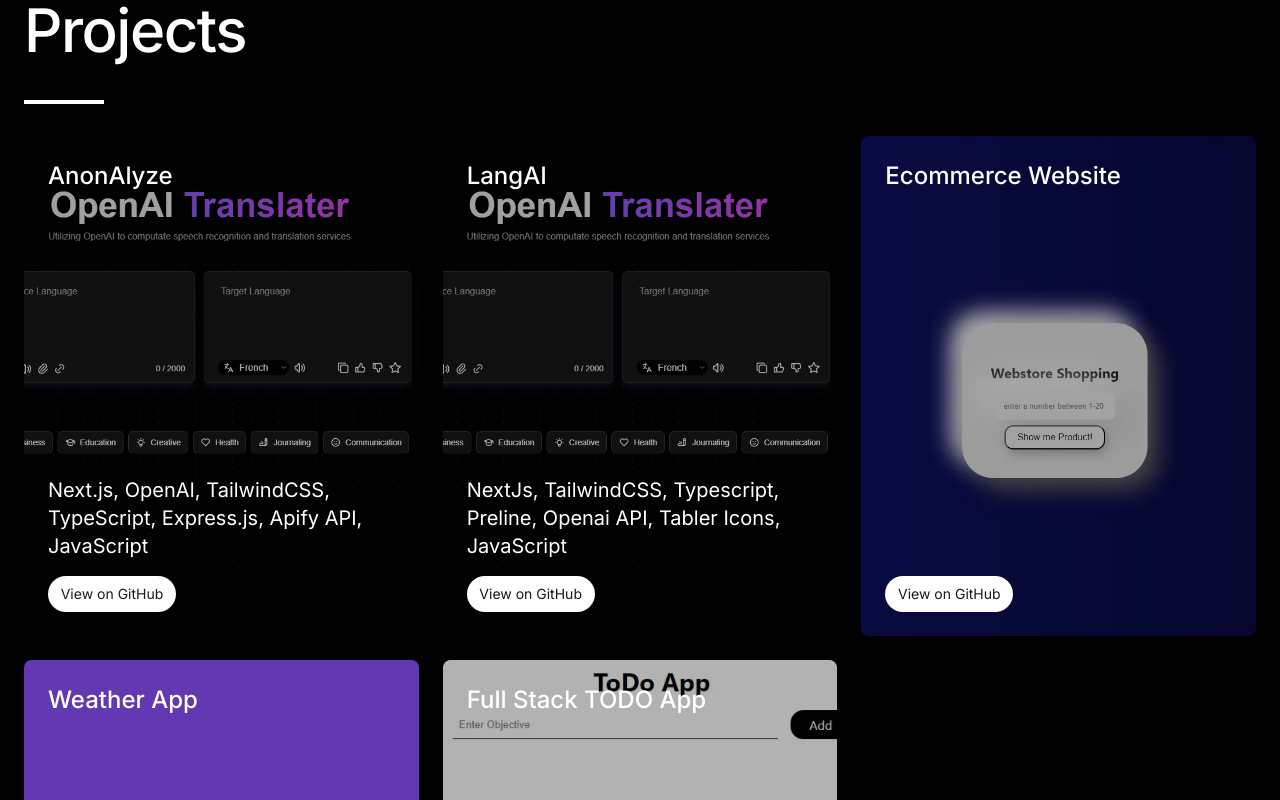
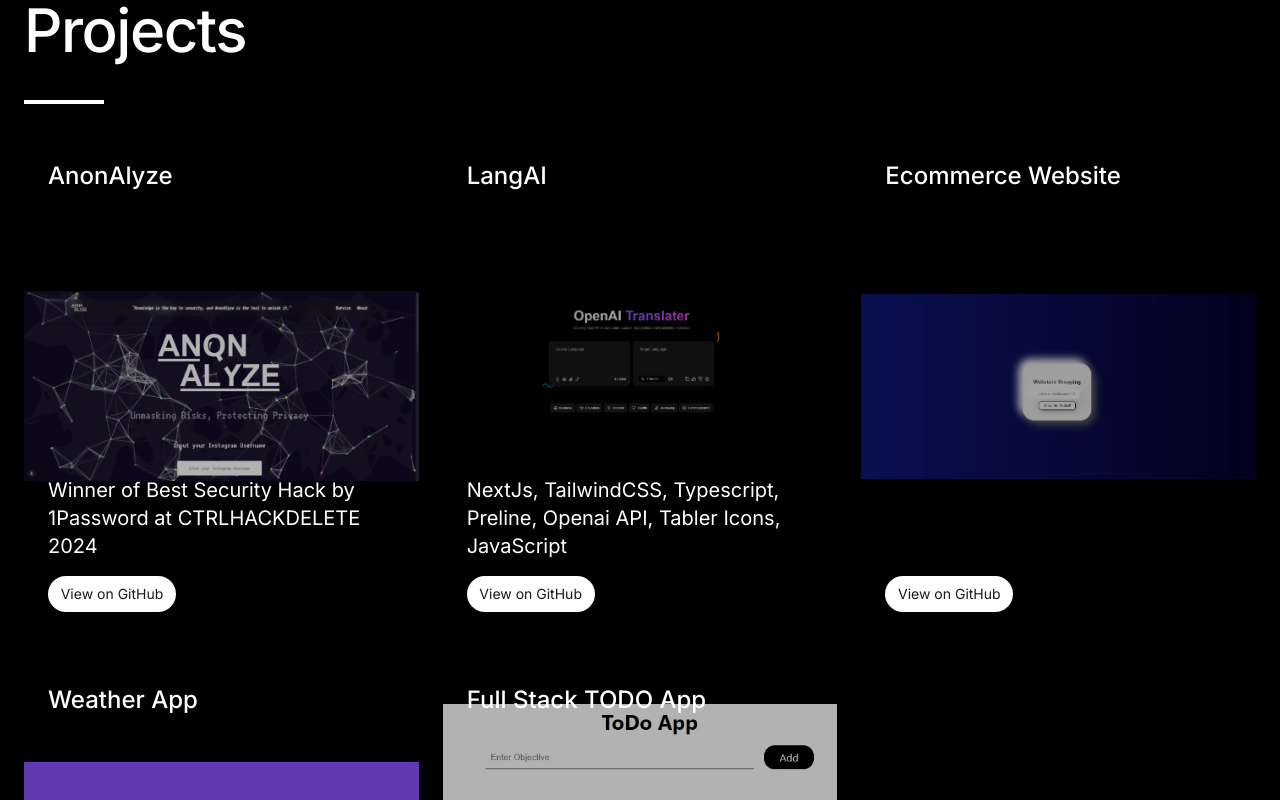
Before and after one commit to AhmedJader/portfolio, a React (Vite) app: page / in a window 1280 px wide. Shown: the part 840-1640 px from the top of the page. Built offline with nearby package versions, Linux system fonts and the light colour scheme.

Commit message:
added project photo, resizing images to scale down. included info on project.

```diff
--- a/src/components/Projects.jsx
+++ b/src/components/Projects.jsx
@@ -33,7 +33,7 @@
             <img
               src={project.image}
               alt={project.name}
-              className="absolute inset-0 w-full h-full object-cover transition-opacity duration-300"
+              className="absolute inset-0 w-full h-full object-scale-down transition-opacity duration-300"
               loading="lazy" // Lazy load images
             />
             <div className="relative z-20 p-6 flex flex-col justify-between h-full bg-black/30 text-white">
--- a/src/constants/index.js
+++ b/src/constants/index.js
@@ -2,6 +2,7 @@
 import ecommerce from "../githubassets/webstore.webp.webp";
 import langai from "../githubassets/langai.webp";
 import weather from "../githubassets/weather.webp";
+import anonalyze from "../assets/anonalyze.webp"
 
 
 export const LINKS = [
@@ -23,8 +24,8 @@
 export const PROJECTS = [
   {
     name: "AnonAlyze",
-    description: "Next.js, OpenAI, TailwindCSS, TypeScript, Express.js, Apify API, JavaScript",
-    image: langai,
+    description: "Winner of Best Security Hack by 1Password at CTRLHACKDELETE 2024",
+    image: anonalyze,
     link: "https://github.com/AhmedJader/LanguageAi",
   },
   {
```
Also changed, not shown: src/assets/anonalyze.webp (added).
